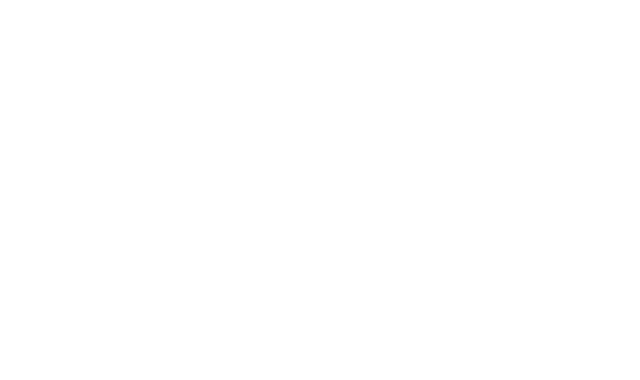
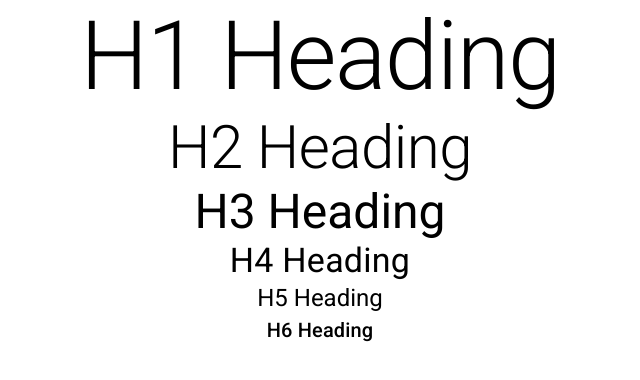
Before and after one commit to PaccyC/material-ui-project, a React (Create React App) app: page / in a window 1280 px wide. Shown: the top 380 px of the page, without its empty margins (320-960 px from the left). Built offline with nearby package versions, Linux system fonts and the light colour scheme.

Commit message:
project setup

```diff
--- a/package.json
+++ b/package.json
@@ -3,6 +3,11 @@
   "version": "0.1.0",
   "private": true,
   "dependencies": {
+    "@emotion/react": "^11.11.4",
+    "@emotion/styled": "^11.11.5",
+    "@fontsource/roboto": "^5.0.13",
+    "@mui/icons-material": "^5.16.0",
+    "@mui/material": "^5.16.0",
     "@testing-library/jest-dom": "^5.17.0",
     "@testing-library/react": "^13.4.0",
     "@testing-library/user-event": "^13.5.0",
--- a/public/index.html
+++ b/public/index.html
@@ -24,6 +24,16 @@
       work correctly both with client-side routing and a non-root public URL.
       Learn how to configure a non-root public URL by running `npm run build`.
     -->
+    <link
+    rel="stylesheet"
+    href="https://fonts.googleapis.com/css2?family=Roboto:wght@300;400;500;700&display=swap"
+  />
+  <style>
+    *{
+      font-family: "Roboto" sans-serif;
+      margin: 0;
+    }
+  </style>
     <title>React App</title>
   </head>
   <body>
--- a/src/App.tsx
+++ b/src/App.tsx
@@ -1,10 +1,11 @@
 
 import './App.css';
+import {MuiTypography} from './components/MuiTypography';
 
 function App() {
   return (
     <div className="App">
-
+     <MuiTypography/>
     </div>
   );
 }
--- /dev/null
+++ b/src/components/MuiTypography.tsx
@@ -0,0 +1,14 @@
+import { Typography } from "@mui/material"
+
+export const MuiTypography = () => {
+  return (
+    <div>
+      <Typography variant="h1">H1 Heading</Typography>
+      <Typography variant="h2">H2 Heading</Typography>
+      <Typography variant="h3">H3 Heading</Typography>
+      <Typography variant="h4">H4 Heading</Typography>
+      <Typography variant="h5">H5 Heading</Typography>
+      <Typography variant="h6">H6 Heading</Typography>
+    </div>
+  )
+}
```
Also changed, not shown: 1 other file (tests, documents, lock files or other folders).
